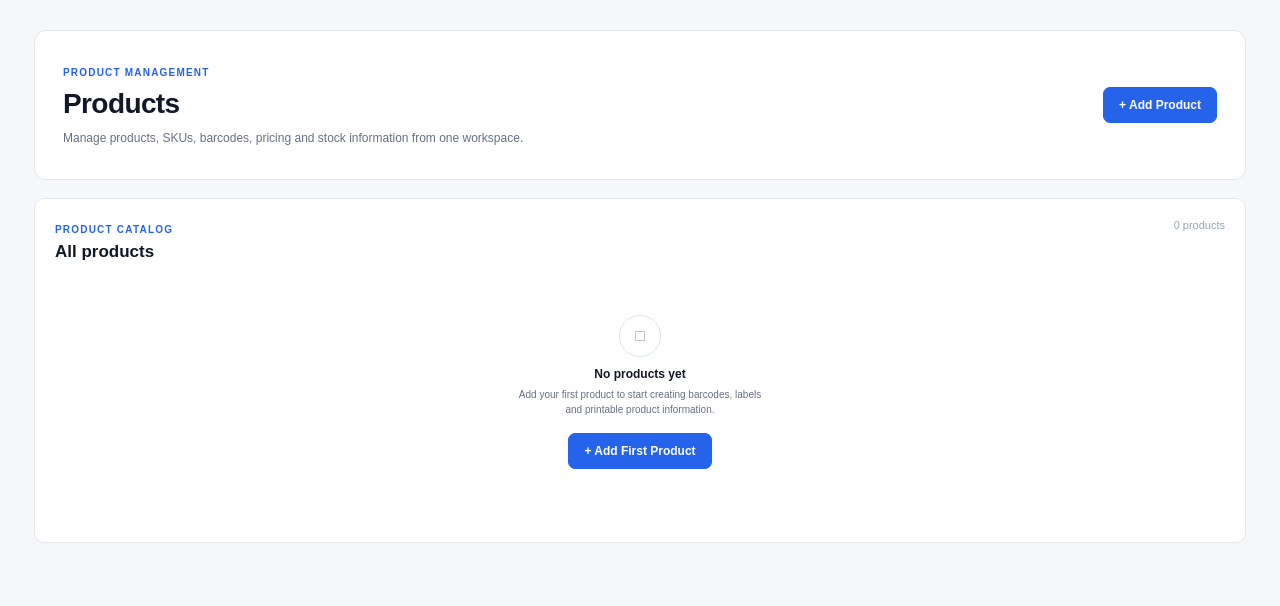
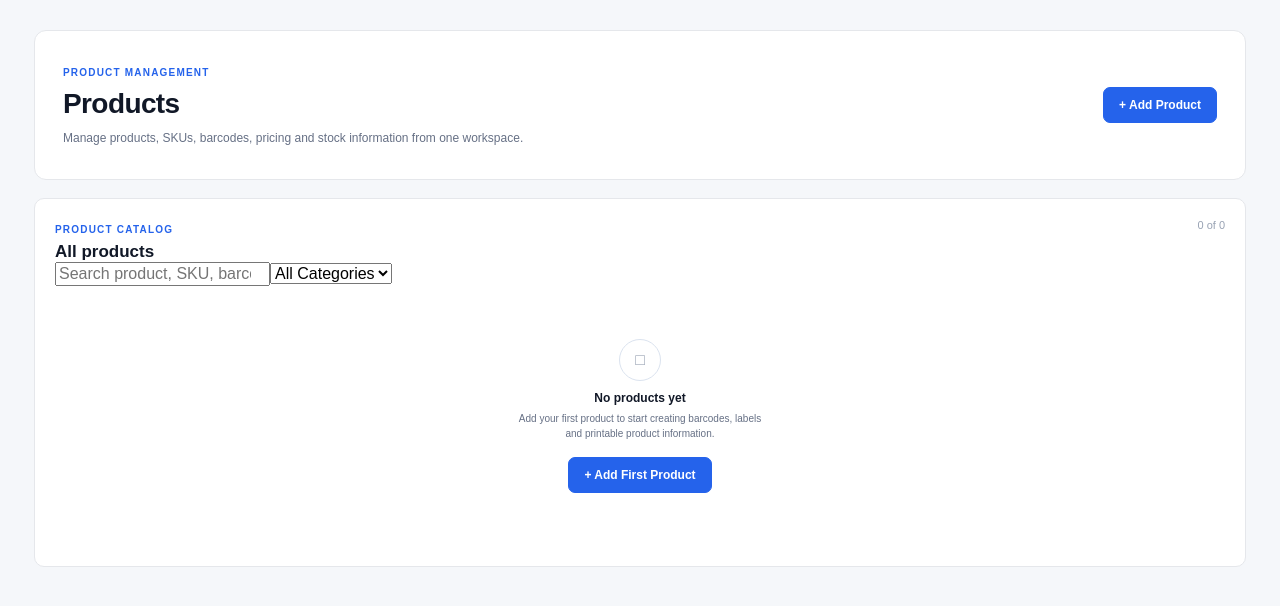
Before and after one commit to sameerkhan86926-a11y/labelpro, a Next.js app: page /labelpro/products in a window 1280 px wide. Shown: the top 606 px of the page. Built offline with nearby package versions, Linux system fonts and the light colour scheme.

Commit message:
Update page.tsx

```diff
--- a/app/products/page.tsx
+++ b/app/products/page.tsx
@@ -5,6 +5,7 @@ import {
   addProduct,
   deleteProduct,
   getProducts,
+  updateProduct,
   type StoredProduct,
 } from "../lib/storage";
 
@@ -14,6 +15,9 @@ export default function ProductsPage() {
   );
 
   const [showForm, setShowForm] = useState(false);
+  const [editingId, setEditingId] = useState<string | null>(null);
+  const [search, setSearch] = useState("");
+  const [categoryFilter, setCategoryFilter] = useState("All");
 
   const [form, setForm] = useState({
     name: "",
@@ -24,7 +28,30 @@ const [form, setForm] = useState({
     stock: "",
   });
 
+  const categories = Array.from(
+    new Set(
+      products
+        .map((product) => product.category.trim())
+        .filter(Boolean)
+    )
+  ).sort();
 
+  const filteredProducts = products.filter((product) => {
+    const searchText = search.trim().toLowerCase();
+
+    const matchesSearch =
+      !searchText ||
+      product.name.toLowerCase().includes(searchText) ||
+      product.sku.toLowerCase().includes(searchText) ||
+      product.barcode.toLowerCase().includes(searchText) ||
+      product.category.toLowerCase().includes(searchText);
+
+    const matchesCategory =
+      categoryFilter === "All" ||
+      product.category === categoryFilter;
+
+    return matchesSearch && matchesCategory;
+  });
 
   function handleChange(
     event: React.ChangeEvent<HTMLInputElement>
@@ -37,12 +64,41 @@ const [form, setForm] = useState({
     }));
   }
 
-  function handleAddProduct(
+  function resetForm() {
+    setForm({
+      name: "",
+      sku: "",
+      barcode: "",
+      category: "",
+      price: "",
+      stock: "",
+    });
+
+    setEditingId(null);
+    setShowForm(false);
+  }
+
+  function handleSubmit(
     event: React.FormEvent<HTMLFormElement>
   ) {
     event.preventDefault();
 
     if (!form.name.trim() || !form.sku.trim()) {
+      return;
+    }
+
+    if (editingId) {
+      const updatedProducts = updateProduct(editingId, {
+        name: form.name.trim(),
+        sku: form.sku.trim(),
+        barcode: form.barcode.trim(),
+        category: form.category.trim(),
+        price: form.price.trim(),
+        stock: form.stock.trim(),
+      });
+
+      setProducts(updatedProducts);
+      resetForm();
       return;
     }
 
@@ -56,17 +112,35 @@ const [form, setForm] = useState({
     });
 
     setProducts((current) => [...current, product]);
+    resetForm();
+  }
+
+  function handleEdit(product: StoredProduct) {
+    setEditingId(product.id);
 
     setForm({
-      name: "",
-      sku: "",
-      barcode: "",
-      category: "",
-      price: "",
-      stock: "",
+      name: product.name,
+      sku: product.sku,
+      barcode: product.barcode,
+      category: product.category,
+      price: product.price,
+      stock: product.stock,
     });
 
-    setShowForm(false);
+    setShowForm(true);
+  }
+
+  function handleDuplicate(product: StoredProduct) {
+    const duplicate = addProduct({
+      name: `${product.name} Copy`,
+      sku: `${product.sku}-COPY`,
+      barcode: product.barcode,
+      category: product.category,
+      price: product.price,
+      stock: product.stock,
+    });
+
+    setProducts((current) => [...current, duplicate]);
   }
 
   function handleDeleteProduct(id: string) {
@@ -99,7 +173,14 @@ const [form, setForm] = useState({
 
         <button
           className="primary-button"
-          onClick={() => setShowForm((current) => !current)}
+          onClick={() => {
+            if (showForm) {
+              resetForm();
+            } else {
+              setEditingId(null);
+              setShowForm(true);
+            }
+          }}
         >
           {showForm ? "Close Form" : "+ Add Product"}
         </button>
@@ -109,14 +190,19 @@ const [form, setForm] = useState({
         <section className="product-form-panel">
           <div className="panel-heading">
             <div>
-              <span className="section-label">NEW PRODUCT</span>
-              <h3>Add product</h3>
+              <span className="section-label">
+                {editingId ? "EDIT PRODUCT" : "NEW PRODUCT"}
+              </span>
+
+              <h3>
+                {editingId ? "Edit product" : "Add product"}
+              </h3>
             </div>
           </div>
 
           <form
             className="product-form"
-            onSubmit={handleAddProduct}
+            onSubmit={handleSubmit}
           >
             <div className="form-field">
               <label htmlFor="name">Product Name *</label>
@@ -198,7 +284,7 @@ const [form, setForm] = useState({
               <button
                 type="button"
                 className="secondary-button"
-                onClick={() => setShowForm(false)}
+                onClick={resetForm}
               >
                 Cancel
               </button>
@@ -207,7 +293,7 @@ const [form, setForm] = useState({
                 type="submit"
                 className="primary-button"
               >
-                Save Product
+                {editingId ? "Update Product" : "Save Product"}
               </button>
             </div>
           </form>
@@ -225,9 +311,34 @@ const [form, setForm] = useState({
           </div>
 
           <span className="section-note">
-            {products.length} product
-            {products.length === 1 ? "" : "s"}
+            {filteredProducts.length} of {products.length}
           </span>
+        </div>
+
+        <div className="product-toolbar">
+          <input
+            className="product-search"
+            type="search"
+            value={search}
+            onChange={(event) => setSearch(event.target.value)}
+            placeholder="Search product, SKU, barcode or category..."
+          />
+
+          <select
+            className="category-filter"
+            value={categoryFilter}
+            onChange={(event) =>
+              setCategoryFilter(event.target.value)
+            }
+          >
+            <option value="All">All Categories</option>
+
+            {categories.map((category) => (
+              <option key={category} value={category}>
+                {category}
+              </option>
+            ))}
+          </select>
         </div>
 
         {products.length === 0 ? (
@@ -248,6 +359,17 @@ const [form, setForm] = useState({
               + Add First Product
             </button>
           </div>
+        ) : filteredProducts.length === 0 ? (
+          <div className="empty-state">
+            <div className="empty-icon">⌕</div>
+
+            <strong>No matching products</strong>
+
+            <p>
+              Try another search term or select a different
+              category.
+            </p>
+          </div>
         ) : (
           <div className="product-table-wrapper">
             <table className="product-table">
@@ -259,12 +381,12 @@ const [form, setForm] = useState({
                   <th>Category</th>
                   <th>Price</th>
                   <th>Stock</th>
-                  <th>Action</th>
+                  <th>Actions</th>
                 </tr>
               </thead>
 
               <tbody>
-                {products.map((product) => (
+                {filteredProducts.map((product) => (
                   <tr key={product.id}>
                     <td>
                       <strong>{product.name}</strong>
@@ -285,6 +407,23 @@ const [form, setForm] = useState({
                     <td>{product.stock || "—"}</td>
 
                     <td>
+                      <div className="product-actions">
+                        <button
+                          className="table-action"
+                          onClick={() => handleEdit(product)}
+                        >
+                          Edit
+                        </button>
+
+                        <button
+                          className="table-action"
+                          onClick={() =>
+                            handleDuplicate(product)
+                          }
+                        >
+                          Duplicate
+                        </button>
+
                         <button
                           className="delete-button"
                           onClick={() =>
@@ -293,6 +432,7 @@ const [form, setForm] = useState({
                         >
                           Delete
                         </button>
+                      </div>
                     </td>
                   </tr>
                 ))}
```
Lines whose indentation alone changed are shown as unchanged.
